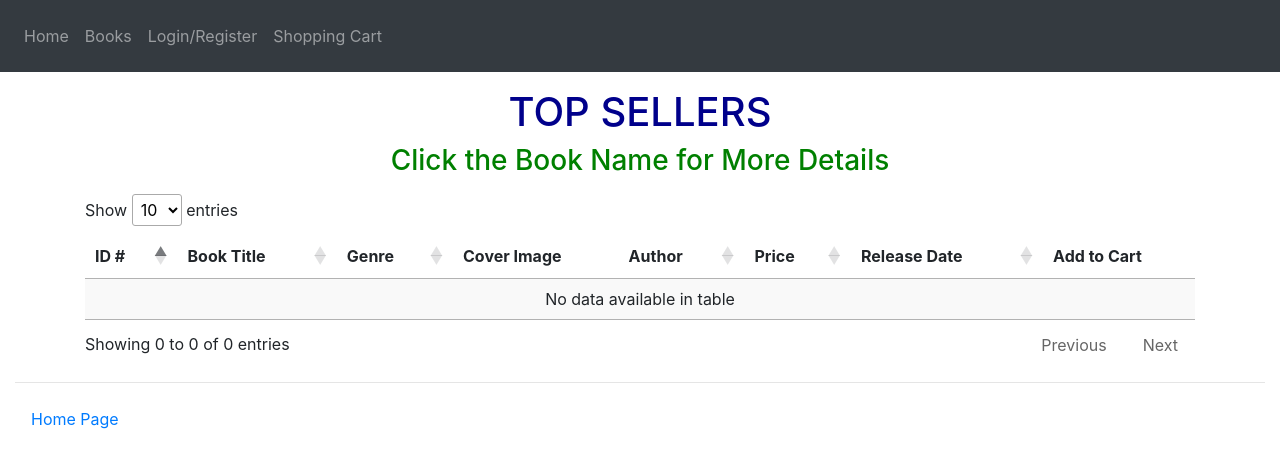
After one commit to CEN4010-Group-4/GeekText-project, a Django app: template apps/bookstore/templates/bookstore/browse_topsellers.html in a window 1280 px wide. The commit adds this page. Shown: the top 468 px of the page. Run offline with Django 3.2, Linux system fonts and the light colour scheme; the template is opened without the code that fills it, so the values that code supplies are empty; some libraries are stand-ins or nearby versions.

Commit message:
Added 'browse by top sellers' option

```diff
--- a/GeekText/settings.py
+++ b/GeekText/settings.py
@@ -85,7 +85,7 @@ DATABASES = {
         'ENGINE': 'django.db.backends.mysql',
         'NAME': 'testdb3',
         'USER': 'root',
-        'PASSWORD': '',
+        'PASSWORD': 'BellaMile01!',
         'HOST': '127.0.0.1',
         'PORT': '3306',
         'OPTIONS': {
--- /dev/null
+++ b/apps/bookstore/templates/bookstore/browse_topsellers.html
@@ -0,0 +1,47 @@
+{%  extends 'bookstore/main.html' %}
+{% load crispy_forms_tags %}
+{% load static %}
+from .models import Product
+{% block content %}
+<div class="container">
+    <p>
+        <h1 style="text-align:center;color:darkblue;">
+            TOP SELLERS<br>
+        </h1>
+
+        <h3 style="text-align:center;color:green;">
+            Click the Book Name for More Details
+        </h3>
+      </p>
+
+      <table id="topSellers" class="display">
+        <thead>
+            <tr>
+                <th>ID #</th>
+                    <th>Book Title</th>
+                    <th>Genre</th>
+                    <th>Cover Image</th>
+                    <th>Author</th>
+                    <th>Price</th>
+                    <th>Release Date</th>
+                    <th>Add to Cart</th>
+            </tr>
+        </thead>
+
+        <tbody>
+            {% for book in books %}
+        <tr>
+            <td scope="row">{{ book.id }}</td>
+            <td><a href="{% url 'book_details_with_pk' id=book.id %}">{{ book.name }}</a></td>
+            <td scope="row">{{ book.genre }}</td>
+            <td><img src="{% static book.image %}" width="75" height="100"/></td>
+            <td>{{ book.author }}</td>
+            <td>{{ book.price }}</td>
+            <td>{{ book.release_date }}</td>
+            <td><a href="{% url 'addtocart' book.id %}" class="btn btn-primary">Add To Cart</a>
+        </td>
+        {% endfor %}
+        </tbody>
+    </table>
+</div>
+{% endblock %}
--- a/apps/bookstore/templates/bookstore/main.html
+++ b/apps/bookstore/templates/bookstore/main.html
@@ -72,6 +72,13 @@
 				"lengthMenu": [10, 20],
 				"searching": false
 			});
+			$("#topSellers").DataTable({
+				"columnDefs": [
+					{ "orderable": false, "targets": [3, 7] }
+				],
+				"lengthMenu": [10, 20],
+				"searching": false
+			})
         });
 
     </script>
--- a/apps/bookstore/urls.py
+++ b/apps/bookstore/urls.py
@@ -8,6 +8,7 @@ urlpatterns = [
     path('all_books/', views.all_books, name="all_books"),
     path('browse_fiction/', views.browse_fiction, name="browse_fiction"),
     path('browse_nonfiction/', views.browse_nonfiction, name="browse_nonfiction"),
+    path('browse_topsellers/', views.browse_topsellers, name="browse_topsellers"),
     path('book_details/', views.book_details, name="book_details"),
     path(r'^book_details/(?P<id>\d+)/$', views.book_details, name="book_details_with_pk"),
     path('books/', views.books, name="books"),
```
Also changed, not shown: apps/bookstore/templates/bookstore/home.html (+15 -9 lines), apps/bookstore/views.py (+16 -0 lines).
